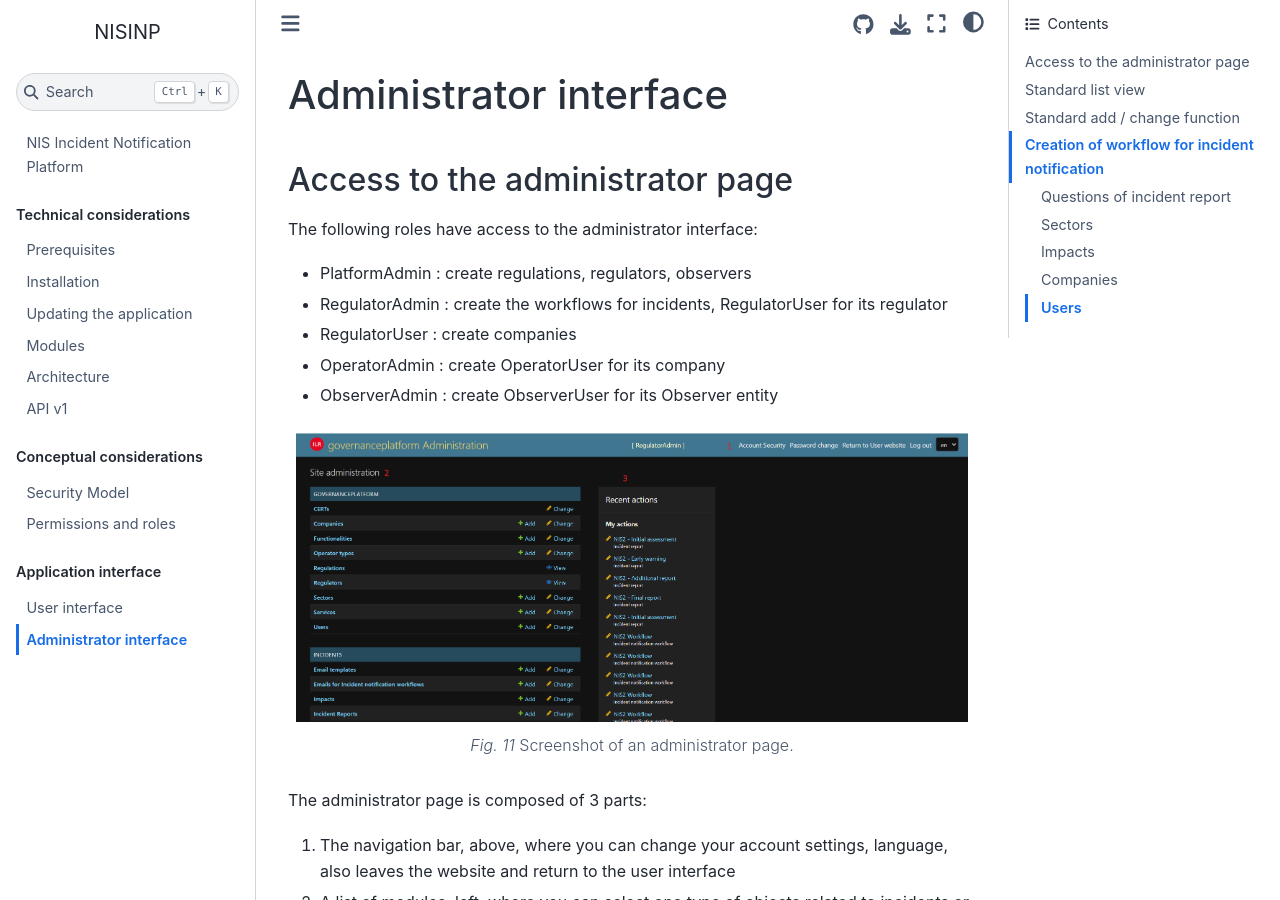
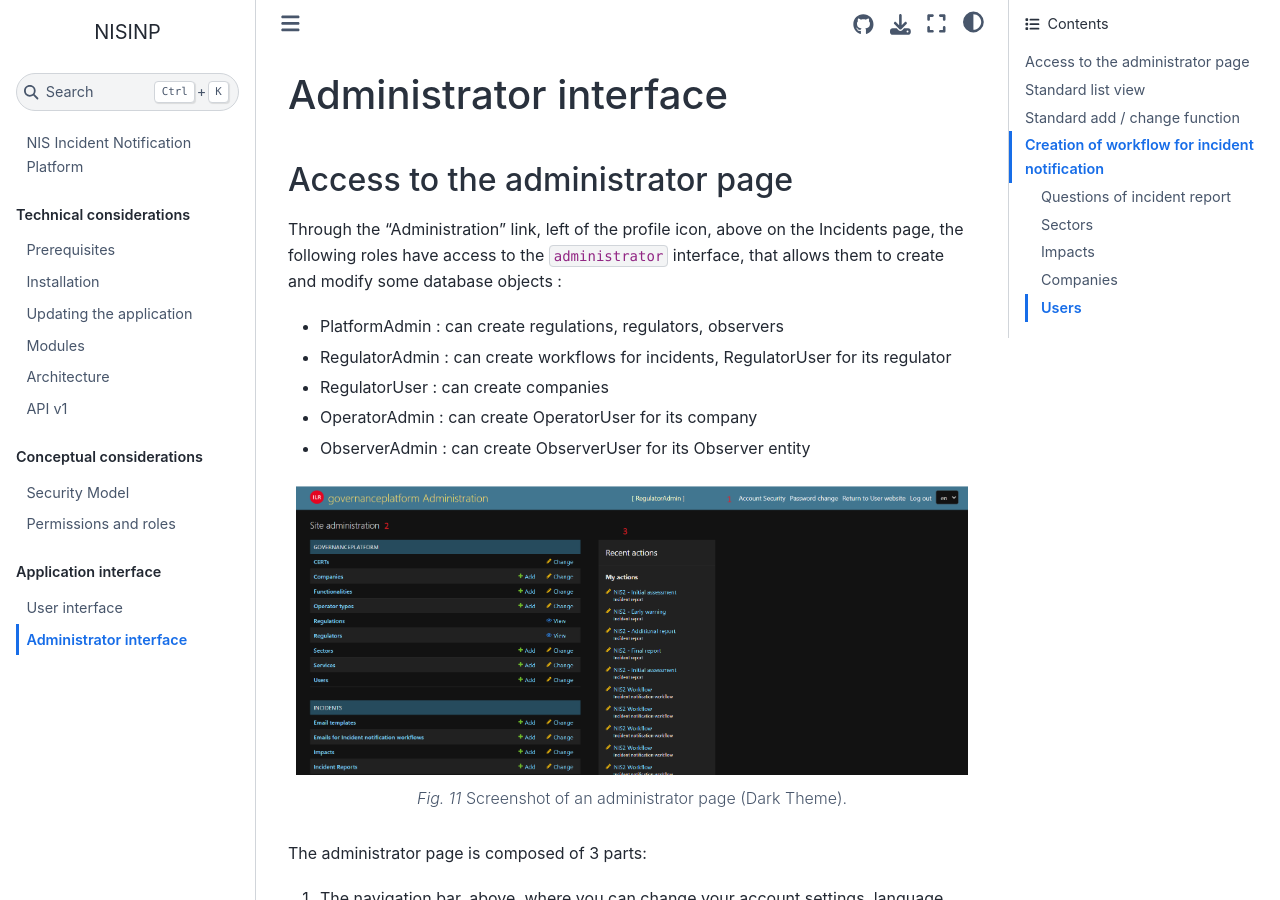
Before and after one commit to informed-governance-project/NISINP, a Sphinx documentation site: the page built from docs/ui_administrator.rst, in a window 1280 px wide and 900 px high. Built offline with Sphinx 7.4.7 and the Sphinx Book theme 1.1.4, drawn with Linux system fonts in a browser that asks for light colours.

Commit message:
Update ui_administrator.rst

```diff
--- a/docs/ui_administrator.rst
+++ b/docs/ui_administrator.rst
@@ -4,19 +4,19 @@ Administrator interface
 Access to the administrator page
 -----------------------------------
 
-The following roles have access to the administrator interface:
+Through the "Administration" link, left of the profile icon, above on the Incidents page, the following roles have access to the ``administrator`` interface, that allows them to create and modify some database objects :
 
-- PlatformAdmin : create regulations, regulators, observers
-- RegulatorAdmin : create the workflows for incidents, RegulatorUser for its regulator
-- RegulatorUser : create companies
-- OperatorAdmin : create OperatorUser for its company
-- ObserverAdmin : create ObserverUser for its Observer entity
+- PlatformAdmin : can create regulations, regulators, observers
+- RegulatorAdmin : can create workflows for incidents, RegulatorUser for its regulator
+- RegulatorUser : can create companies
+- OperatorAdmin : can create OperatorUser for its company
+- ObserverAdmin : can create ObserverUser for its Observer entity
 
 .. figure:: _static/ui_admin_overview.png
    :alt: admin page.
    :target: _static/ui_admin_overview.png
 
-   Screenshot of an administrator page.
+   Screenshot of an administrator page (Dark Theme).
 
 The administrator page is composed of 3 parts:
 
```
